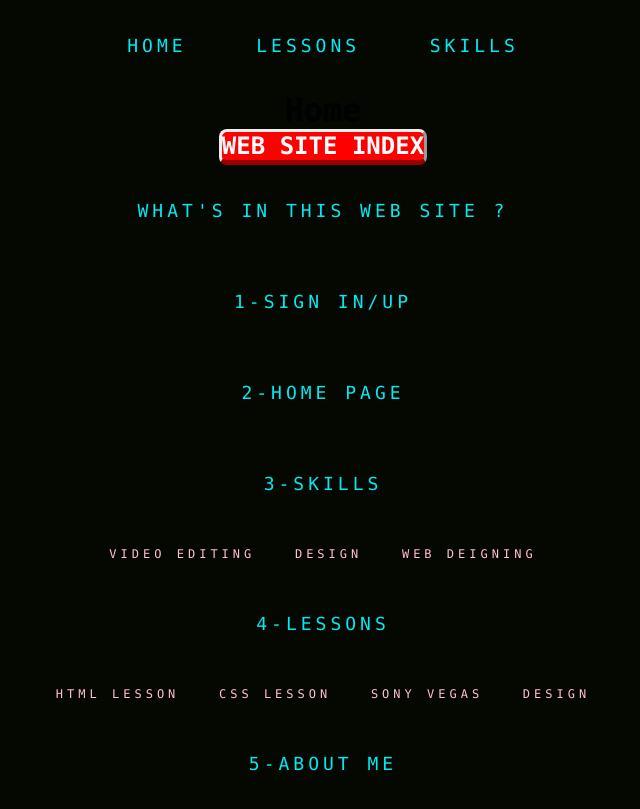
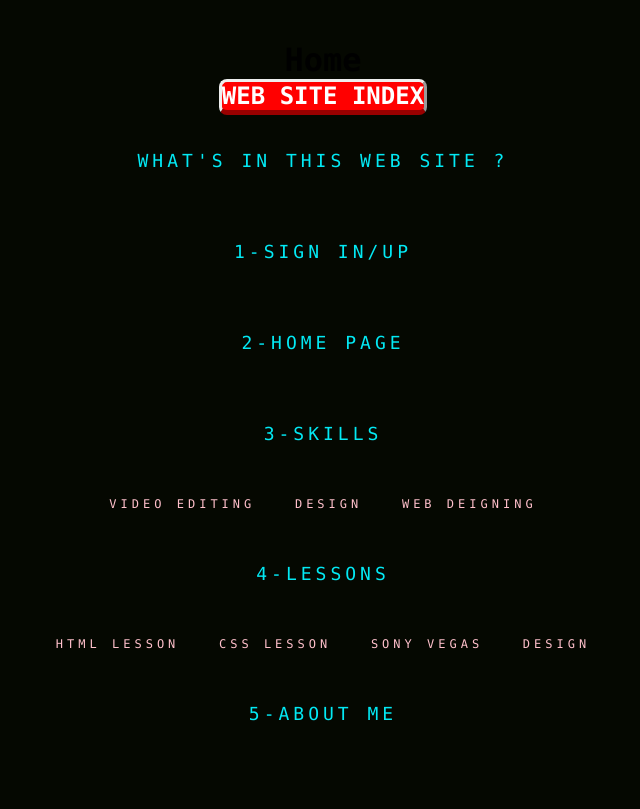
Before and after one commit to raizen5/raizen, a plain HTML site: page index.html in a window 1280 px wide. Shown: the whole page, without its empty margins (317-957 px from the left). Drawn offline with Linux system fonts and the light colour scheme.

Commit message:
Update index.html

```diff
--- a/index.html
+++ b/index.html
@@ -6,11 +6,6 @@
 	<meta charset="utf-8">
 </head>
 <body>
-	<ul>
-	<a href="wen page home.html">HOME</a>
-	<a href="lessons.html">LESSONS</a>
-	<a href="skills.html">SKILLS</a>
-	</ul>
 	<h1>Home</h1>
 
 	<h2>WEB SITE INDEX</h2>
```
